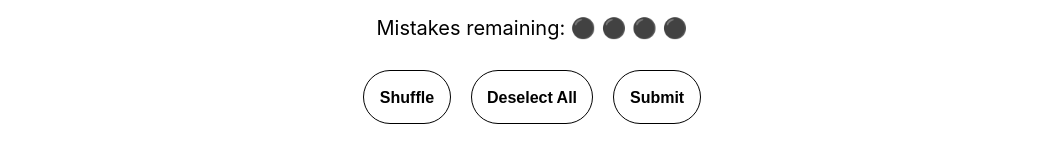
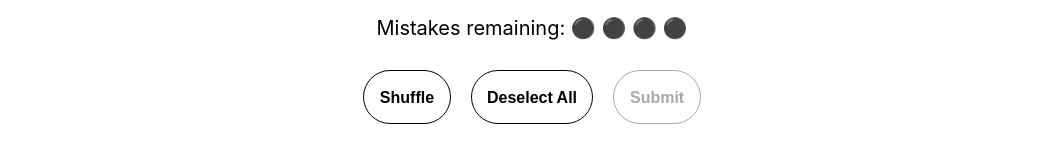
Before and after one commit to roxyabedi/musical-connections, a React (Create React App) app: page / in a window 1280 px wide. Shown: the part 593-756 px from the top of the page, without its empty margins (108-1171 px from the left). Built offline with nearby package versions, Linux system fonts and the light colour scheme.

Commit message:
disable submit with less choices

```diff
--- a/src/App.css
+++ b/src/App.css
@@ -141,3 +141,8 @@ button {
   grid-column: 1 / -1;
   text-align: center;
 }
+
+.disabled-submit {
+  color: darkgrey;
+  border: 1px solid darkgray;
+}
--- a/src/components/Buttons.js
+++ b/src/components/Buttons.js
@@ -23,8 +23,20 @@ function Buttons(props) {
         </button>
         <br></br>
         <button
+          className={
+            cards.filter((card) => card.highlighted).length !== 4
+              ? 'disabled-submit'
+              : ''
+          }
+          disabled={cards.filter((card) => card.highlighted).length !== 4}
           onClick={() =>
-            submitGuess({ cards, setCards, setCorrectCards, setWrongGuessState, decreaseMistakes })
+            submitGuess({
+              cards,
+              setCards,
+              setCorrectCards,
+              setWrongGuessState,
+              decreaseMistakes,
+            })
           }
         >
           Submit
```
